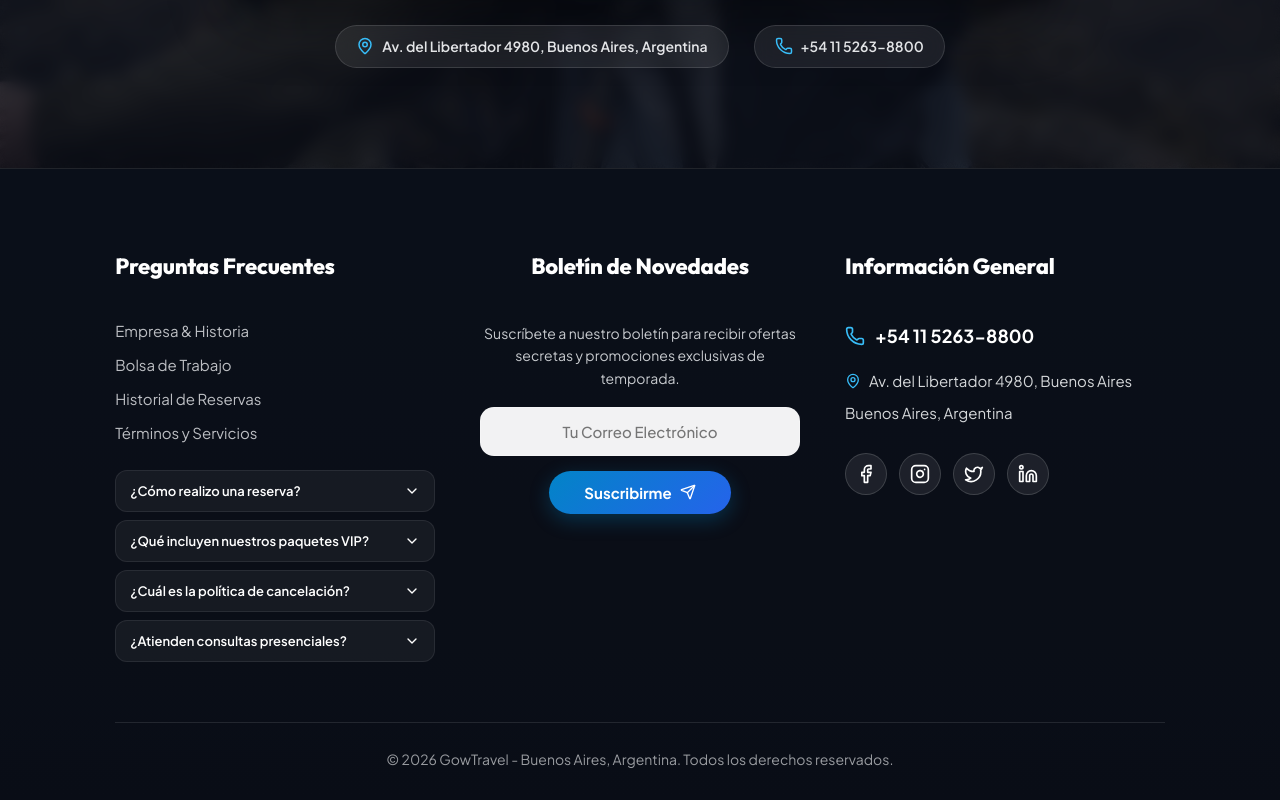
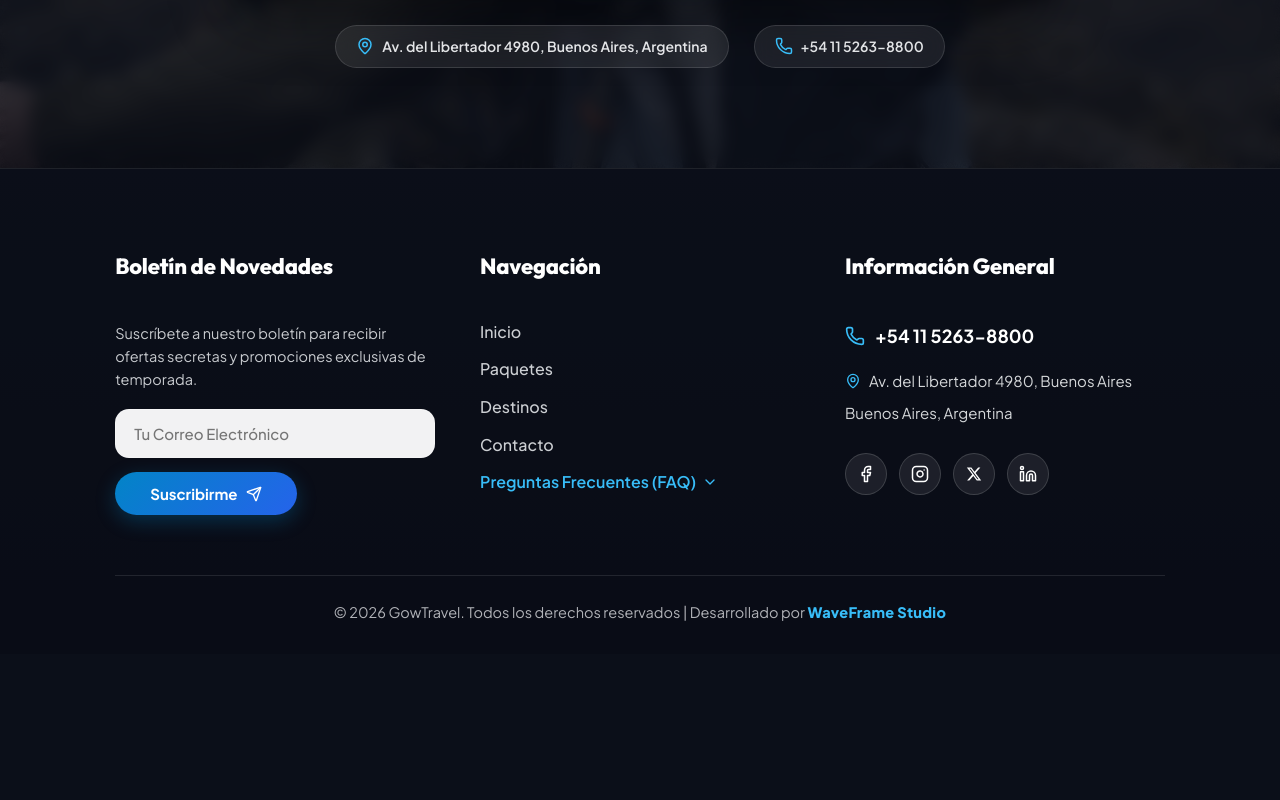
Before and after one commit to ramirolacci/GowTravel, a React (Vite) app: page / in a window 1280 px wide. Shown: the part 5220-6020 px from the top of the page. After the commit the page ends 5874 px from the top, so only its background shows below. Built offline with nearby package versions, Linux system fonts and the light colour scheme.

Commit message:
feat: reorder footer columns, rename to Navegación, replace Twitter with X icon, and credit WaveFrame Studio

```diff
--- a/src/components/Footer.tsx
+++ b/src/components/Footer.tsx
@@ -1,5 +1,5 @@
 import React, { useState } from 'react';
-import { Phone, MapPin, Send, Facebook, Instagram, Twitter, Linkedin, ChevronDown } from 'lucide-react';
+import { Phone, MapPin, Send, Facebook, Instagram, Linkedin, ChevronDown } from 'lucide-react';
 import { FAQ_DATA } from '../data/mockData';
 
 interface FooterProps {
@@ -8,6 +8,7 @@ interface FooterProps {
 
 export const Footer: React.FC<FooterProps> = ({ onSubscribeNewsletter }) => {
   const [email, setEmail] = useState('');
+  const [showFaqAccordion, setShowFaqAccordion] = useState(false);
   const [openFaqIndex, setOpenFaqIndex] = useState<number | null>(null);
 
   const handleNewsletterSubmit = (e: React.FormEvent) => {
@@ -17,47 +18,22 @@ export const Footer: React.FC<FooterProps> = ({ onSubscribeNewsletter }) => {
     setEmail('');
   };
 
+  const handleToggleFaq = (e: React.MouseEvent) => {
+    e.preventDefault();
+    setShowFaqAccordion((prev) => !prev);
+  };
+
   return (
     <footer className="footer" id="footer">
       <div className="footer-overlay" />
 
       <div className="footer-content">
-        {/* Column 1: FAQ */}
-        <div className="faq">
-          <h3>Preguntas Frecuentes</h3>
-          <ul className="faq-list">
-            <li><a href="#faq" onClick={(e) => { e.preventDefault(); setOpenFaqIndex(openFaqIndex === 0 ? null : 0); }}>Empresa & Historia</a></li>
-            <li><a href="#faq" onClick={(e) => { e.preventDefault(); setOpenFaqIndex(openFaqIndex === 1 ? null : 1); }}>Bolsa de Trabajo</a></li>
-            <li><a href="#faq" onClick={(e) => { e.preventDefault(); setOpenFaqIndex(openFaqIndex === 2 ? null : 2); }}>Historial de Reservas</a></li>
-            <li><a href="#faq" onClick={(e) => { e.preventDefault(); setOpenFaqIndex(openFaqIndex === 3 ? null : 3); }}>Términos y Servicios</a></li>
-          </ul>
-
-          {/* Interactive Accordion Preview */}
-          <div className="faq-accordion-box">
-            {FAQ_DATA.map((item, idx) => (
-              <div key={idx} className="faq-item">
-                <button
-                  className="faq-question-btn"
-                  onClick={() => setOpenFaqIndex(openFaqIndex === idx ? null : idx)}
-                >
-                  <span>{item.question}</span>
-                  <ChevronDown
-                    size={16}
-                    style={{ transform: openFaqIndex === idx ? 'rotate(180deg)' : 'rotate(0deg)', transition: 'transform 0.3s ease' }}
-                  />
-                </button>
-                {openFaqIndex === idx && (
-                  <p className="faq-answer">{item.answer}</p>
-                )}
-              </div>
-            ))}
-          </div>
-        </div>
-
-        {/* Column 2: NewsLetter */}
+        {/* Column 1: NewsLetter (Boletín de Novedades) */}
         <div className="news">
           <h3>Boletín de Novedades</h3>
-          <p className="news-desc">Suscríbete a nuestro boletín para recibir ofertas secretas y promociones exclusivas de temporada.</p>
+          <p className="news-desc">
+            Suscríbete a nuestro boletín para recibir ofertas secretas y promociones exclusivas de temporada.
+          </p>
 
           <form className="news-form" onSubmit={handleNewsletterSubmit}>
             <input
@@ -74,7 +50,53 @@ export const Footer: React.FC<FooterProps> = ({ onSubscribeNewsletter }) => {
           </form>
         </div>
 
-        {/* Column 3: General Information */}
+        {/* Column 2: Navegación */}
+        <div className="nav-column">
+          <h3>Navegación</h3>
+          <ul className="footer-nav-list">
+            <li><a href="#home">Inicio</a></li>
+            <li><a href="#packages">Paquetes</a></li>
+            <li><a href="#destinations">Destinos</a></li>
+            <li><a href="#contact">Contacto</a></li>
+            <li>
+              <a href="#faq" onClick={handleToggleFaq} className="faq-toggle-link">
+                Preguntas Frecuentes (FAQ)
+                <ChevronDown
+                  size={16}
+                  style={{
+                    transform: showFaqAccordion ? 'rotate(180deg)' : 'rotate(0deg)',
+                    transition: 'transform 0.3s ease'
+                  }}
+                />
+              </a>
+            </li>
+          </ul>
+
+          {/* FAQ Accordion preview */}
+          {showFaqAccordion && (
+            <div className="faq-accordion-box">
+              {FAQ_DATA.map((item, idx) => (
+                <div key={idx} className="faq-item">
+                  <button
+                    className="faq-question-btn"
+                    onClick={() => setOpenFaqIndex(openFaqIndex === idx ? null : idx)}
+                  >
+                    <span>{item.question}</span>
+                    <ChevronDown
+                      size={14}
+                      style={{ transform: openFaqIndex === idx ? 'rotate(180deg)' : 'rotate(0deg)', transition: 'transform 0.3s ease' }}
+                    />
+                  </button>
+                  {openFaqIndex === idx && (
+                    <p className="faq-answer">{item.answer}</p>
+                  )}
+                </div>
+              ))}
+            </div>
+          )}
+        </div>
+
+        {/* Column 3: Información General */}
         <div className="info">
           <h3>Información General</h3>
 
@@ -95,30 +117,43 @@ export const Footer: React.FC<FooterProps> = ({ onSubscribeNewsletter }) => {
 
           <div className="icons">
             <a href="https://facebook.com" target="_blank" rel="noreferrer" aria-label="Facebook">
-              <Facebook size={20} />
+              <Facebook size={18} />
             </a>
             <a href="https://instagram.com" target="_blank" rel="noreferrer" aria-label="Instagram">
-              <Instagram size={20} />
+              <Instagram size={18} />
             </a>
-            <a href="https://twitter.com" target="_blank" rel="noreferrer" aria-label="Twitter">
-              <Twitter size={20} />
+            {/* Official X (ex Twitter) Icon */}
+            <a href="https://x.com" target="_blank" rel="noreferrer" aria-label="X (Twitter)">
+              <svg width="16" height="16" viewBox="0 0 24 24" fill="currentColor">
+                <path d="M18.244 2.25h3.308l-7.227 8.26 8.502 11.24H16.17l-5.214-6.817L4.99 21.75H1.68l7.73-8.835L1.254 2.25H8.08l4.713 6.231zm-1.161 17.52h1.833L7.084 4.126H5.117z"/>
+              </svg>
             </a>
             <a href="https://linkedin.com" target="_blank" rel="noreferrer" aria-label="LinkedIn">
-              <Linkedin size={20} />
+              <Linkedin size={18} />
             </a>
           </div>
         </div>
       </div>
 
       <div className="footer-bottom">
-        <p>© 2026 GowTravel - Buenos Aires, Argentina. Todos los derechos reservados.</p>
+        <p>
+          © 2026 GowTravel. Todos los derechos reservados | Desarrollado por{' '}
+          <a
+            href="https://waveframe.com.ar/"
+            target="_blank"
+            rel="noopener noreferrer"
+            className="waveframe-link"
+          >
+            <strong>WaveFrame Studio</strong>
+          </a>
+        </p>
       </div>
 
       <style>{`
         .footer {
           width: 100%;
           position: relative;
-          background: linear-gradient(180deg, #0b0f19 0%, #080b12 100%);
+          background: linear-gradient(180deg, #0b0f19 0%, #060911 100%);
           color: #ffffff;
           padding: 8rem 9% 3rem;
           overflow: hidden;
@@ -131,7 +166,7 @@ export const Footer: React.FC<FooterProps> = ({ onSubscribeNewsletter }) => {
           left: 0;
           width: 100%;
           height: 100%;
-          background: rgba(11, 15, 25, 0.6);
+          background: rgba(11, 15, 25, 0.65);
           z-index: 1;
         }
 
@@ -153,76 +188,17 @@ export const Footer: React.FC<FooterProps> = ({ onSubscribeNewsletter }) => {
           letter-spacing: -0.01em;
         }
 
-        /* FAQ */
-        .faq {
-          display: flex;
-          flex-direction: column;
-          gap: 1.5rem;
-        }
-
-        .faq-list {
-          display: flex;
-          flex-direction: column;
-          gap: 1rem;
-        }
-
-        .faq-list a {
-          color: rgba(248, 250, 252, 0.75);
-          font-size: 1.5rem;
-          transition: all 0.3s ease;
-        }
-
-        .faq-list a:hover {
-          color: #38bdf8;
-          padding-left: 0.5rem;
-        }
-
-        .faq-accordion-box {
-          margin-top: 1rem;
-          display: flex;
-          flex-direction: column;
-          gap: 0.8rem;
-        }
-
-        .faq-item {
-          background: rgba(255, 255, 255, 0.05);
-          border: 1px solid rgba(255, 255, 255, 0.08);
-          border-radius: 1.2rem;
-          overflow: hidden;
-        }
-
-        .faq-question-btn {
-          width: 100%;
-          padding: 1.2rem 1.4rem;
-          background: transparent;
-          color: #ffffff;
-          font-size: 1.3rem;
-          font-weight: 600;
-          display: flex;
-          justify-content: space-between;
-          align-items: center;
-          cursor: pointer;
-          text-align: left;
-        }
-
-        .faq-answer {
-          padding: 0 1.4rem 1.2rem;
-          font-size: 1.3rem;
-          color: rgba(248, 250, 252, 0.8);
-          line-height: 1.5;
-        }
-
-        /* Newsletter */
+        /* Column 1: Newsletter */
         .news {
           display: flex;
           flex-direction: column;
-          align-items: center;
-          text-align: center;
+          align-items: flex-start;
+          text-align: left;
           gap: 1.8rem;
         }
 
         .news-desc {
-          font-size: 1.4rem;
+          font-size: 1.45rem;
           color: rgba(248, 250, 252, 0.8);
           line-height: 1.6;
         }
@@ -231,18 +207,17 @@ export const Footer: React.FC<FooterProps> = ({ onSubscribeNewsletter }) => {
           width: 100%;
           display: flex;
           flex-direction: column;
-          align-items: center;
-          gap: 1.5rem;
+          align-items: flex-start;
+          gap: 1.4rem;
         }
 
         .news-form input {
           border-radius: 1.4rem;
           width: 100%;
-          max-width: 320px;
+          max-width: 340px;
           padding: 1.4rem 1.8rem;
           border: 1.5px solid rgba(255, 255, 255, 0.2);
           outline: none;
-          text-align: center;
           font-size: 1.5rem;
           background: rgba(255, 255, 255, 0.95);
           color: #0f172a;
@@ -278,7 +253,81 @@ export const Footer: React.FC<FooterProps> = ({ onSubscribeNewsletter }) => {
           box-shadow: 0 10px 25px rgba(2, 132, 199, 0.45);
         }
 
-        /* General Info */
+        /* Column 2: Navigation Links */
+        .nav-column {
+          display: flex;
+          flex-direction: column;
+          gap: 1.5rem;
+        }
+
+        .footer-nav-list {
+          display: flex;
+          flex-direction: column;
+          gap: 1.2rem;
+        }
+
+        .footer-nav-list a {
+          color: rgba(248, 250, 252, 0.82);
+          font-size: 1.6rem;
+          font-weight: 500;
+          transition: all 0.3s ease;
+        }
+
+        .footer-nav-list a:hover {
+          color: #38bdf8;
+          padding-left: 0.5rem;
+        }
+
+        .faq-toggle-link {
+          display: inline-flex;
+          align-items: center;
+          gap: 0.6rem;
+          color: #38bdf8 !important;
+          font-weight: 600 !important;
+        }
+
+        .faq-accordion-box {
+          margin-top: 1.2rem;
+          display: flex;
+          flex-direction: column;
+          gap: 0.8rem;
+          animation: fadeIn 0.3s ease;
+        }
+
+        @keyframes fadeIn {
+          from { opacity: 0; transform: translateY(-6px); }
+          to { opacity: 1; transform: translateY(0); }
+        }
+
+        .faq-item {
+          background: rgba(255, 255, 255, 0.05);
+          border: 1px solid rgba(255, 255, 255, 0.1);
+          border-radius: 1.2rem;
+          overflow: hidden;
+        }
+
+        .faq-question-btn {
+          width: 100%;
+          padding: 1.1rem 1.4rem;
+          background: transparent;
+          color: #ffffff;
+          font-size: 1.3rem;
+          font-weight: 600;
+          display: flex;
+          justify-content: space-between;
+          align-items: center;
+          cursor: pointer;
+          text-align: left;
+        }
+
+        .faq-answer {
+          padding: 0 1.4rem 1.2rem;
+          font-size: 1.25rem;
+          color: rgba(248, 250, 252, 0.8);
+          line-height: 1.5;
+        }
+
+        /* Column 3: General Info */
         .info {
           display: flex;
           flex-direction: column;
@@ -354,6 +403,7 @@ export const Footer: React.FC<FooterProps> = ({ onSubscribeNewsletter }) => {
           box-shadow: 0 6px 20px rgba(2, 132, 199, 0.4);
         }
 
+        /* Footer Bottom & WaveFrame Link */
         .footer-bottom {
           position: relative;
           z-index: 2;
@@ -361,8 +411,24 @@ export const Footer: React.FC<FooterProps> = ({ onSubscribeNewsletter }) => {
           padding-top: 2.5rem;
           border-top: 1px solid rgba(255, 255, 255, 0.1);
           text-align: center;
-          font-size: 1.4rem;
-          color: rgba(248, 250, 252, 0.6);
+          font-size: 1.45rem;
+          color: rgba(248, 250, 252, 0.7);
+        }
+
+        .waveframe-link {
+          color: #38bdf8;
+          transition: all 0.3s ease;
+        }
+
+        .waveframe-link strong {
+          font-weight: 800;
+          letter-spacing: 0.02em;
+        }
+
+        .waveframe-link:hover {
+          color: #ffffff;
+          text-decoration: underline;
+          text-shadow: 0 0 12px rgba(56, 189, 248, 0.6);
         }
 
         @media (max-width: 895px) {
@@ -371,7 +437,11 @@ export const Footer: React.FC<FooterProps> = ({ onSubscribeNewsletter }) => {
             gap: 4rem;
             text-align: center;
           }
-          .faq, .info {
+          .news, .nav-column, .info {
+            align-items: center;
+            text-align: center;
+          }
+          .news-form {
             align-items: center;
           }
           .icons {
```
Also changed, not shown: 1 other file (tests, documents, lock files or other folders).
